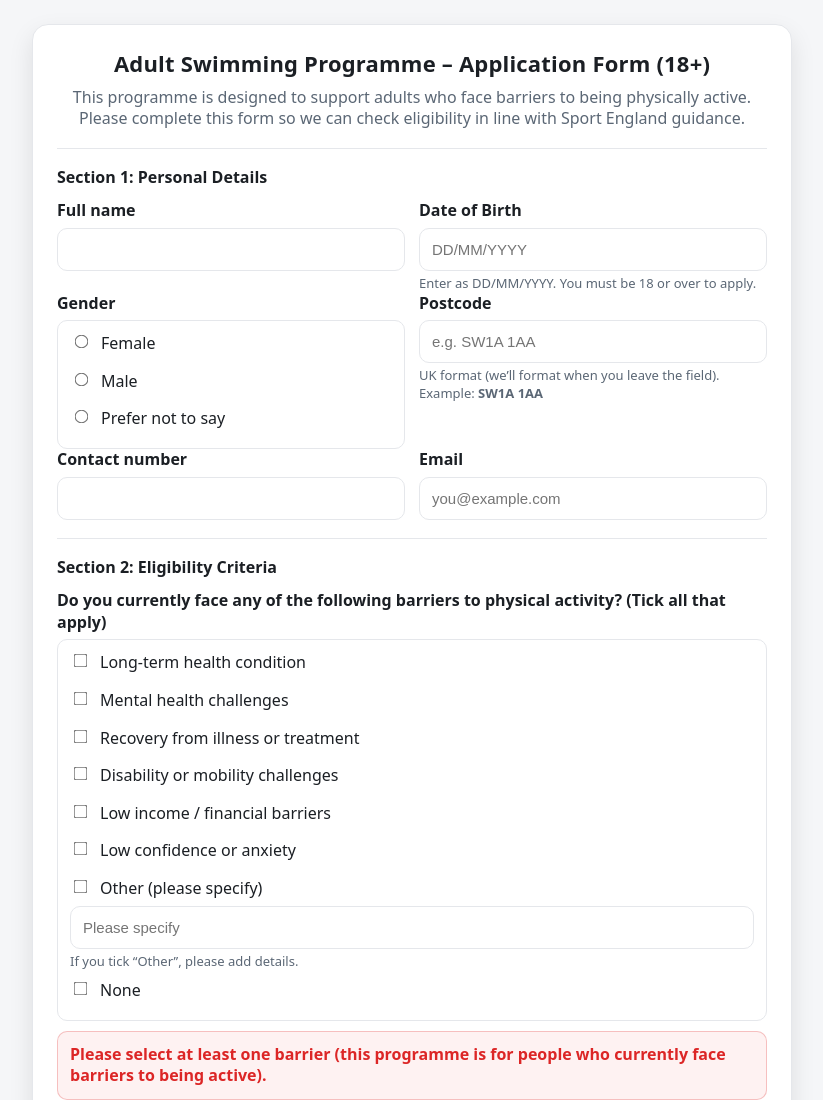
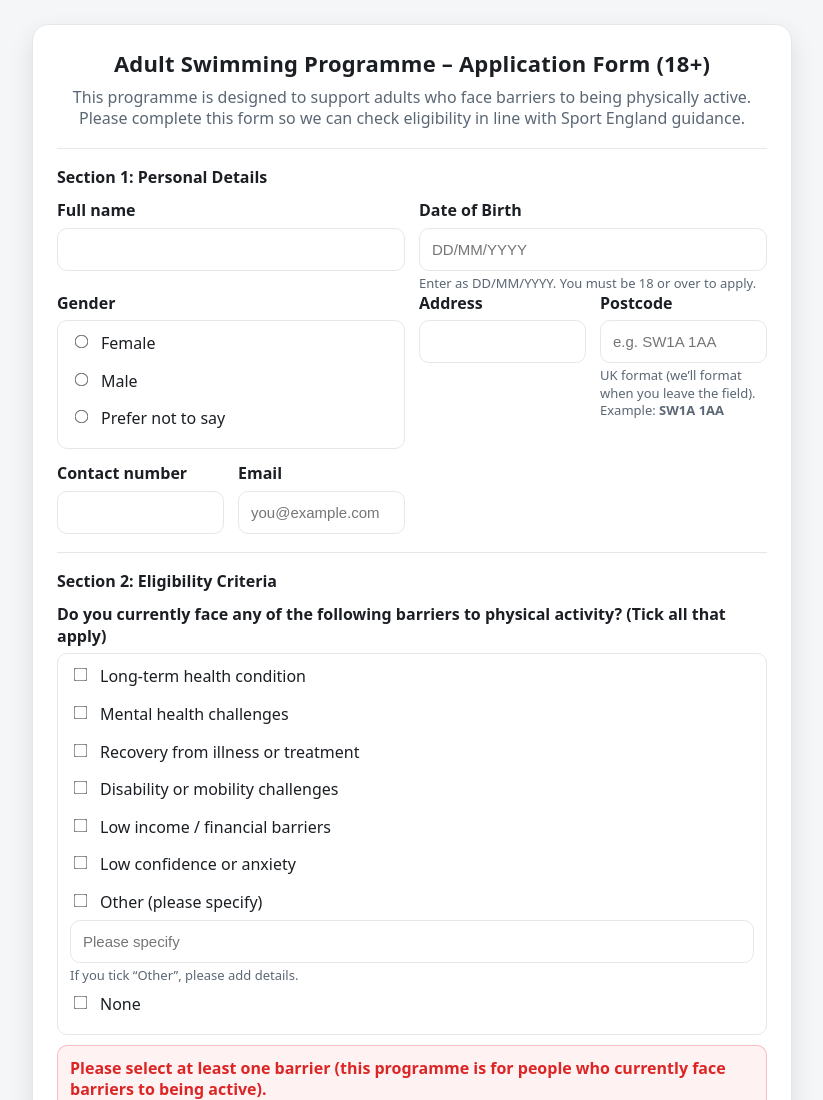
Before and after one commit to filipposdine-cmd/ACA, a plain HTML site: page index.html in a window 1280 px wide. Shown: the top 1100 px of the page, without its empty margins (228-1051 px from the left). Drawn offline with Linux system fonts and the light colour scheme.

Commit message:
Update index.html

```diff
--- a/index.html
+++ b/index.html
@@ -233,6 +233,12 @@
                 <label class="opt"><input type="radio" name="gender" value="Male"> Male</label>
                 <label class="opt"><input type="radio" name="gender" value="Prefer not to say"> Prefer not to say</label>
               </div>
+            </div>
+
+            <div class="grid two">
+            <div>
+              <label for="address">Address</label>
+              <input id="address" name="address" type="text" autocomplete="address" required />
             </div>
 
             <div>
```
